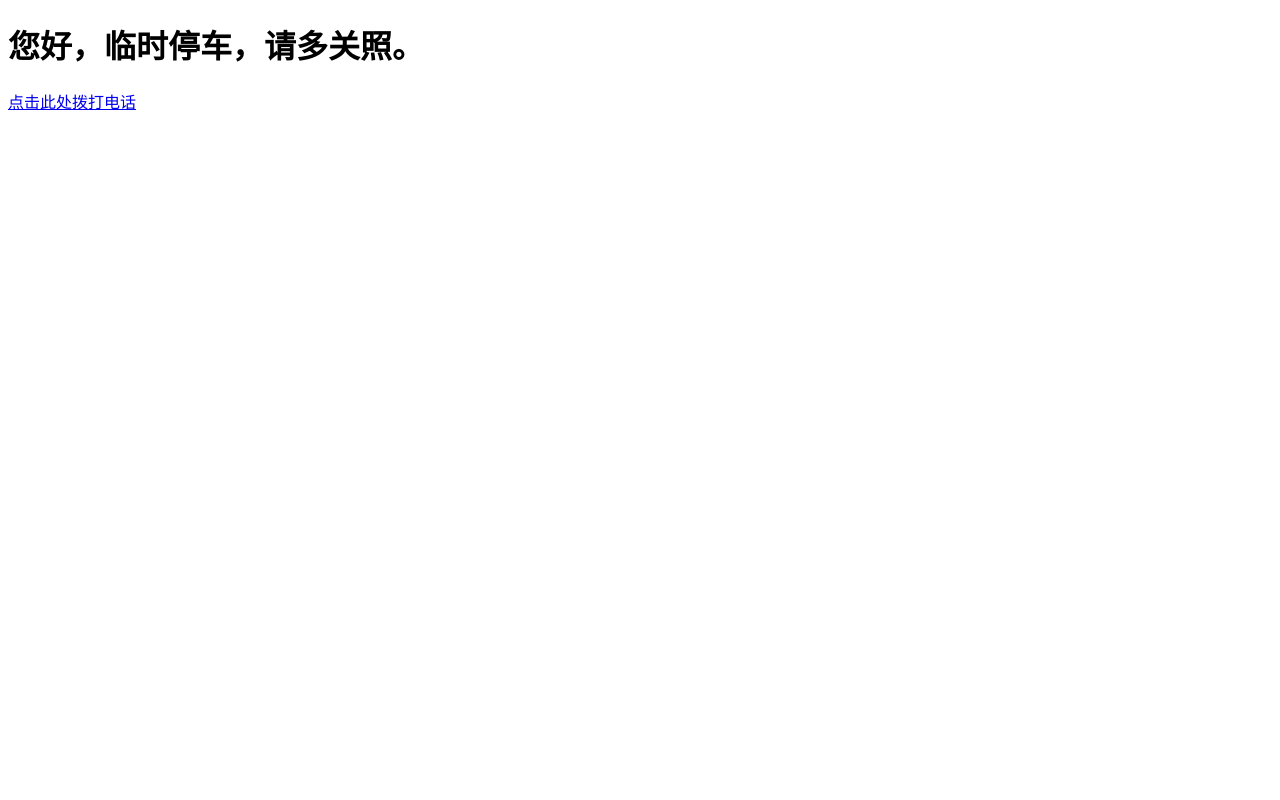
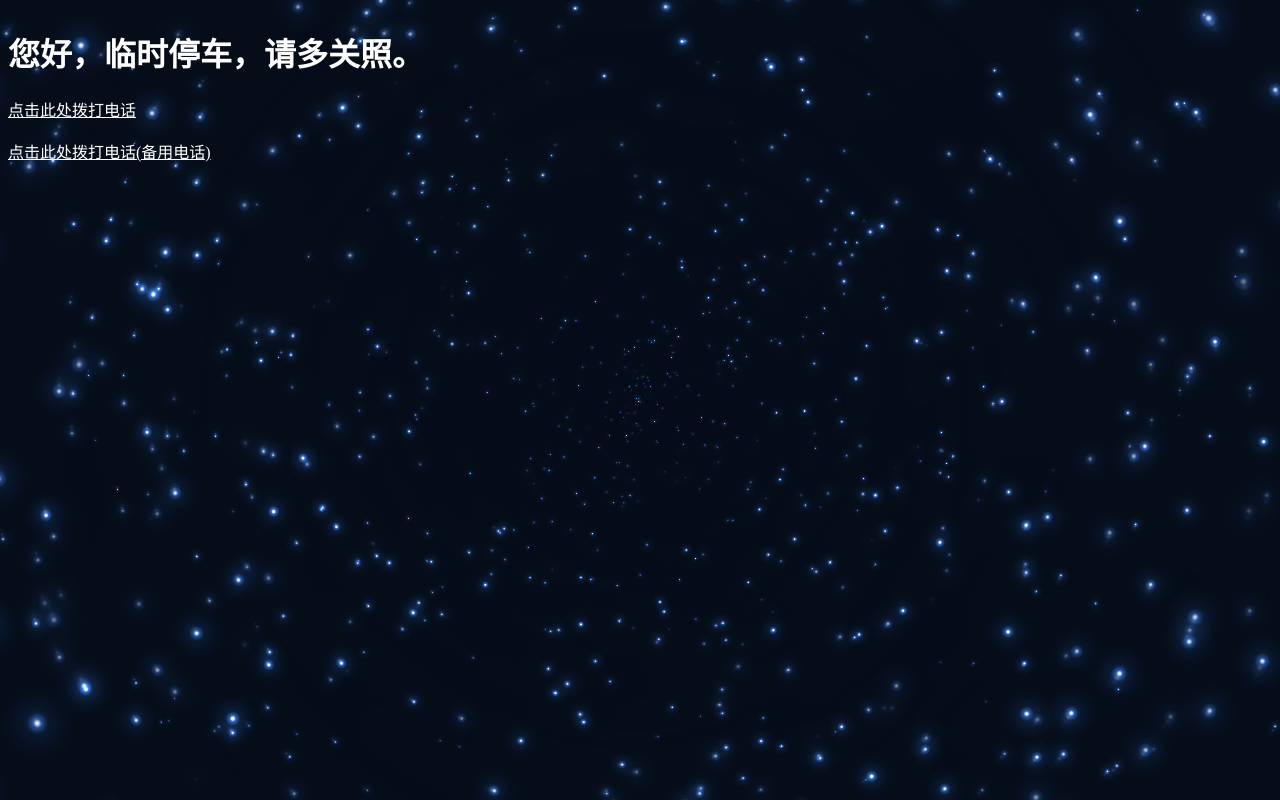
Before and after one commit to krisez/car-move, a plain HTML site: page index.html in a window 1280 px wide. Drawn offline with Linux system fonts and the light colour scheme; animation ran at ten frames a second.

Commit message:
增加背景

```diff
--- a/index.html
+++ b/index.html
@@ -10,10 +10,136 @@
     <meta name="viewport"
         content="width=device-width, initial-scale=1, user-scalable=no, maximum-scale=1, minimum-scale=1">
     <title>挪车电话</title>
+    <style>
+        body {
+            background-color: #000;
+        }
+        canvas {
+            position: absolute;
+            top: 0;
+            left: 0;
+            width: 100%;
+            height: 100%;
+        }
+        .describe{
+            color: white;
+            position: absolute;
+            z-index: 10;
+        }
+        a{
+                color: white;
+            }
+
+    </style>
 </head>
 <body>
-    <h1>您好，临时停车，请多关照。</h1>
-    <a href="tel:18875043486">点击此处拨打电话</a>
+    <canvas id="canvas"></canvas>
+    <div class="describe">
+        <h1>您好，临时停车，请多关照。</h1>
+        <a href="tel:18875043486">点击此处拨打电话</a>
+        <br/>
+        <br/>
+        <a href="tel:15523478383">点击此处拨打电话(备用电话)</a>
+    </div>
 
+    <script>
+        var canvas = document.getElementById('canvas');
+        var ctx = canvas.getContext('2d');
+        var w = canvas.width = window.innerWidth;
+        var h = canvas.height = window.innerHeight;
+        var hue = 217;
+        var stars = [];
+        var count = 0;
+        var maxStars = 1300;
+
+        var canvas2 = document.createElement('canvas');
+        var ctx2 = canvas2.getContext('2d');
+        canvas2.width = 100;
+        canvas2.height = 100;
+        var half = canvas2.width / 2;
+        var gradient2 = ctx2.createRadialGradient(half, half, 0, half, half, half);
+        gradient2.addColorStop(0.025, '#fff');
+        gradient2.addColorStop(0.1, 'hsl(' + hue + ', 61%, 33%)');
+        gradient2.addColorStop(0.25, 'hsl(' + hue + ', 64%, 6%)');
+        gradient2.addColorStop(1, 'transparent');
+
+        ctx2.fillStyle = gradient2;
+        ctx2.beginPath();
+        ctx2.arc(half, half, half, 0, Math.PI * 2);
+        ctx2.fill();
+
+        // End cache
+
+        function random(min, max) {
+            if (arguments.length < 2) {
+                max = min;
+                min = 0;
+            }
+
+            if (min > max) {
+                var hold = max;
+                max = min;
+                min = hold;
+            }
+
+            return Math.floor(Math.random() * (max - min + 1)) + min;
+        }
+
+        function maxOrbit(x, y) {
+            var max = Math.max(x, y),
+                diameter = Math.round(Math.sqrt(max * max + max * max));
+            return diameter / 2;
+        }
+
+        var Star = function() {
+
+            this.orbitRadius = random(maxOrbit(w, h));
+            this.radius = random(60, this.orbitRadius) / 8;
+            this.orbitX = w / 2;
+            this.orbitY = h / 2;
+            this.timePassed = random(0, maxStars);
+            this.speed = random(this.orbitRadius) / 50000;
+            this.alpha = random(2, 10) / 10;
+
+            count++;
+            stars[count] = this;
+        }
+
+        Star.prototype.draw = function() {
+            var x = Math.sin(this.timePassed) * this.orbitRadius + this.orbitX,
+                y = Math.cos(this.timePassed) * this.orbitRadius + this.orbitY,
+                twinkle = random(10);
+
+            if (twinkle === 1 && this.alpha > 0) {
+                this.alpha -= 0.05;
+            } else if (twinkle === 2 && this.alpha < 1) {
+                this.alpha += 0.05;
+            }
+
+            ctx.globalAlpha = this.alpha;
+            ctx.drawImage(canvas2, x - this.radius / 2, y - this.radius / 2, this.radius, this.radius);
+            this.timePassed += this.speed;
+        }
+
+        for (var i = 0; i < maxStars; i++) {
+            new Star();
+        }
+
+        function animation() {
+            ctx.globalCompositeOperation = 'source-over';
+            ctx.globalAlpha = 0.8;
+            ctx.fillStyle = 'hsla(' + hue + ', 64%, 6%, 1)';
+            ctx.fillRect(0, 0, w, h)
+
+            ctx.globalCompositeOperation = 'lighter';
+            for (var i = 1, l = stars.length; i < l; i++) {
+                stars[i].draw();
+            };
+
+            window.requestAnimationFrame(animation);
+        }
+
+        animation();
+    </script>
 </body>
 </html>
```
